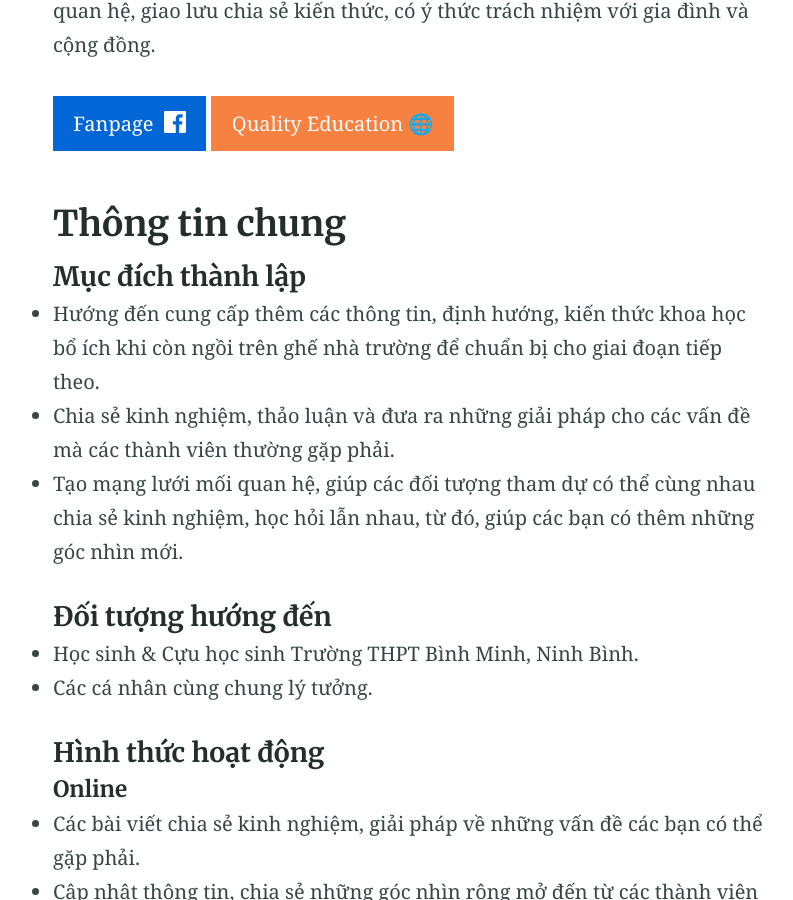
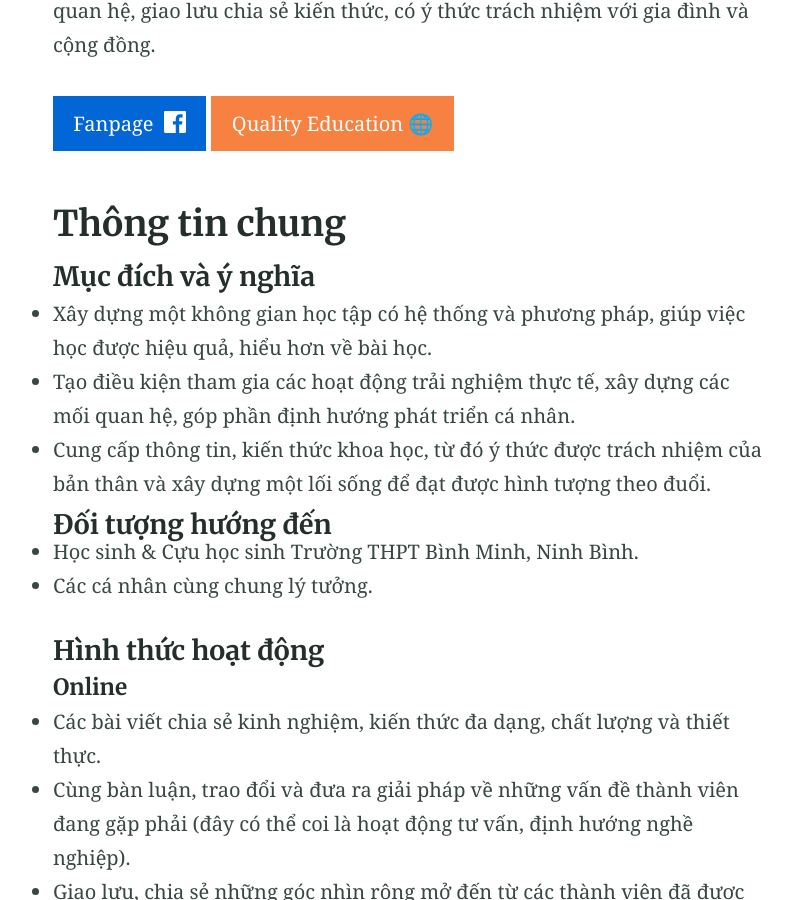
Before and after one commit to 8trien/1, a Jekyll site: the page built from index.md, in a window 1280 px wide and 900 px high, scrolled down 637 px. Shown: the whole window, without its empty margins (230-1023 px from the left). Built offline with Jekyll 4.4.1, drawn with Linux system fonts in a browser that asks for light colours; some of the changed text lies outside the part shown.

Commit message:
Update index.md

```diff
--- a/index.md
+++ b/index.md
@@ -13,30 +13,32 @@
 {% include button.html text="Fanpage" icon="facebook" link="https://www.facebook.com/bmbetter" color="#0366d6" %} {% include button.html text="Quality Education 🌐" link="https://sdgs.un.org/goals/goal4" color="#f68140" %}
 
 ## Thông tin chung
-#### Mục đích thành lập
-- Hướng đến cung cấp thêm các thông tin, định hướng, kiến thức khoa học bổ ích khi còn ngồi trên ghế nhà trường để chuẩn bị cho giai đoạn tiếp theo.
-- Chia sẻ kinh nghiệm, thảo luận và đưa ra những giải pháp cho các vấn đề mà các thành viên thường gặp phải.
-- Tạo mạng lưới mối quan hệ, giúp các đối tượng tham dự có thể cùng nhau chia sẻ kinh nghiệm, học hỏi lẫn nhau, từ đó, giúp các bạn có thêm những góc nhìn mới.
-
+#### Mục đích và ý nghĩa
+- Xây dựng một không gian học tập có hệ thống và phương pháp, giúp việc học được hiệu quả, hiểu hơn về bài học.
+- Tạo điều kiện tham gia các hoạt động trải nghiệm thực tế, xây dựng các mối quan hệ, góp phần định hướng phát triển cá nhân.
+- Cung cấp thông tin, kiến thức khoa học, từ đó ý thức được trách nhiệm của bản thân và xây dựng một lối sống để đạt được hình tượng theo đuổi.
 #### Đối tượng hướng đến
 - Học sinh & Cựu học sinh Trường THPT Bình Minh, Ninh Bình.
 - Các cá nhân cùng chung lý tưởng.
 
 #### Hình thức hoạt động
 ##### Online
-- Các bài viết chia sẻ kinh nghiệm, giải pháp về những vấn đề các bạn có thể gặp phải.
-- Cập nhật thông tin, chia sẻ những góc nhìn rộng mở đến từ các thành viên đã được trải nghiệm ở môi trường mới.
+- Các bài viết chia sẻ kinh nghiệm, kiến thức đa dạng, chất lượng và thiết thực.
+- Cùng bàn luận, trao đổi và đưa ra giải pháp về những vấn đề thành viên đang gặp phải (đây có thể coi là hoạt động tư vấn, định hướng nghề nghiệp).
+- Giao lưu, chia sẻ những góc nhìn rộng mở đến từ các thành viên đã được trải nghiệm ở môi trường mới.
+- Cùng khuyến khích nhau tập thể dục, rèn luyện sức khỏe.
 
 ##### Offline
 - Tại địa phương: Tổ chức buổi hoạt động cộng đồng, giúp các bạn hình dung hơn về nơi mình đang sống, cũng như tạo ra một sân chơi lành mạnh giúp các bạn trẻ có cơ hội vượt ra ngoài những giới hạn của bản thân và hơn thế nữa.
+- Các công việc hoạt động ngoại khóa.
 
-##### Tại địa phương và trên không gian mạng: Các buổi meeting trò chuyện.
+##### Tại địa phương và trên không gian mạng: Các buổi meeting trò chuyện
 
 
 
 #### Tầm nhìn
-- Cộng đồng bạn trẻ ham học hỏi, có trách nhiệm với bản thân và cộng đồng.
-- Trở thành Tổ chức Phi lợi nhuận về Giáo dục, giúp đỡ các dự án trong khu vực.
+- Cộng đồng bạn trẻ có kiến thức, kỹ năng và sức khỏe tốt, sống có trách nhiệm với bản thân, gia đình và xã hội.
+- Trở thành Tổ chức Phi lợi nhuận về Giáo dục, giúp đỡ các dự án phát triển xã hội tại địa phương.
 
 ## Thông tin về tuyển thành viên
 
@@ -78,14 +80,12 @@
 
 ### Tuyển Mentor/Advisor
 #### Mô tả công việc
-- Chia sẻ kiến thức, kinh nghiệm (qua hình thức viết hoặc các buổi gặp mặt).
 - Hỗ trợ giúp đỡ Nhóm trong quá trình hoạt động.
 
 #### Yêu cầu
-- Thanh niên.
-- Quan tâm đến phát triển xã hội nói chung và giáo dục nói riêng.
-- Mong muốn giúp đỡ các bạn trẻ trong việc phát triển kỹ năng hiểu biết.
-- Có tinh thần tình nguyện.
+- Là thanh niên.
+- Có tinh thần khát khao cống hiến cho cộng đồng nói chung và giáo dục nói riêng.
+- Mong muốn giúp đỡ các bạn trẻ trong việc phát triển những kỹ năng và hiểu biết.
 
 ### Tuyển thành viên Ban Tổ chức.
 ###### Yêu cầu: Thanh niên trong độ tuổi 16-22.
@@ -140,11 +140,15 @@
 - Có niềm yêu thích với mảng Khoa học và thực sự mong muốn chia sẻ kiến thức cho mọi người.
 
 
-## Cảm ơn các bạn đã quan tâm. Hope you have a shining today and tomorrow.
+## Xin nhận hỗ trợ
+- Kiến thức được chia sẻ trong nhóm đa dạng, cả khoa học tự nhiên, khoa học xã hội và nhân văn.
+- Nhóm có hoạt động liên quan đến sách, cụ thể là trao đổi sách hàng tháng, đặt mục tiêu mỗi tháng đọc 500 trang.
+##### Vì thế rất mong nhận được sự hỗ trợ, giúp đỡ đến từ các cá nhân quan tâm, nhóm sẽ phát triển thuận lợi và sâu sắc hơn.
 
-### Thông tin liên lạc
+#### Cá nhân/Thầy cô/Phụ huynh quan tâm và muốn biết thêm thông tin, xin hãy liên hệ:
 - **Email** binhminhknowledge@gmail.com
-- **Thông qua Fanpage**
-## Mọi thông tin trên trang có thể được cập nhật.
+- **Thông qua fanpage Binhminh Knowledge**
+- **Có thể gặp mặt trao đổi trực tiếp**
 
-###### Với sự hỗ trợ của **[GitHub Pages]**
+##### Mọi thông tin trên trang có thể được cập nhật.
+# Cảm ơn tất cả.
```
Also changed, not shown: other parts of index.md (+1 -1 lines).
